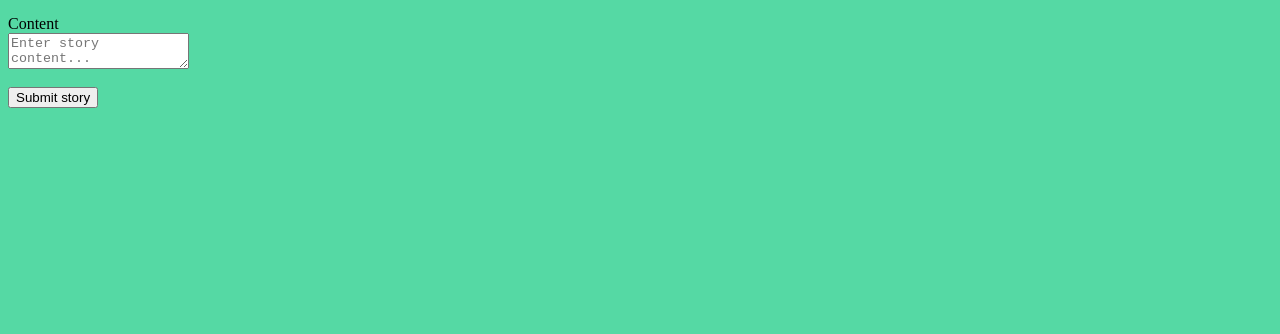
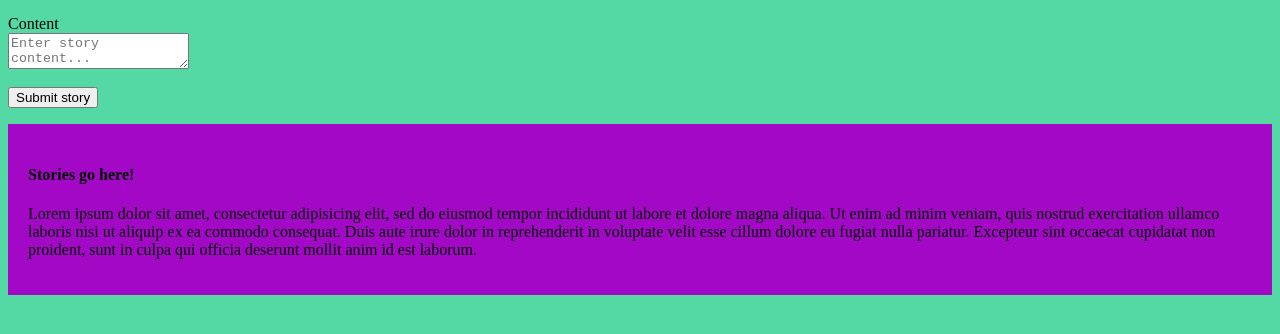
Before and after one commit to AlexGZhang2014/html_css_javascript_practice, a plain HTML site: page index.html in a window 1280 px wide. Shown: the part 90-424 px from the top of the page. Drawn offline with Linux system fonts and the light colour scheme.

Commit message:
Create div for scary stories that has different CSS

```diff
--- a/app.css
+++ b/app.css
@@ -1,3 +1,8 @@
 body {
   background-color: #55D9A4;
 }
+
+div#scary_stories {
+  background-color: #A408C7;
+  padding: 20px;
+}
--- a/index.html
+++ b/index.html
@@ -15,5 +15,9 @@
       <br><br>
       <input type="submit" value="Submit story"></input>
     </form>
+    <div id="scary_stories">
+      <h4>Stories go here!</h4>
+      <p>Lorem ipsum dolor sit amet, consectetur adipisicing elit, sed do eiusmod tempor incididunt ut labore et dolore magna aliqua. Ut enim ad minim veniam, quis nostrud exercitation ullamco laboris nisi ut aliquip ex ea commodo consequat. Duis aute irure dolor in reprehenderit in voluptate velit esse cillum dolore eu fugiat nulla pariatur. Excepteur sint occaecat cupidatat non proident, sunt in culpa qui officia deserunt mollit anim id est laborum.</p>
+    </div>
   </body>
 </html>
```
